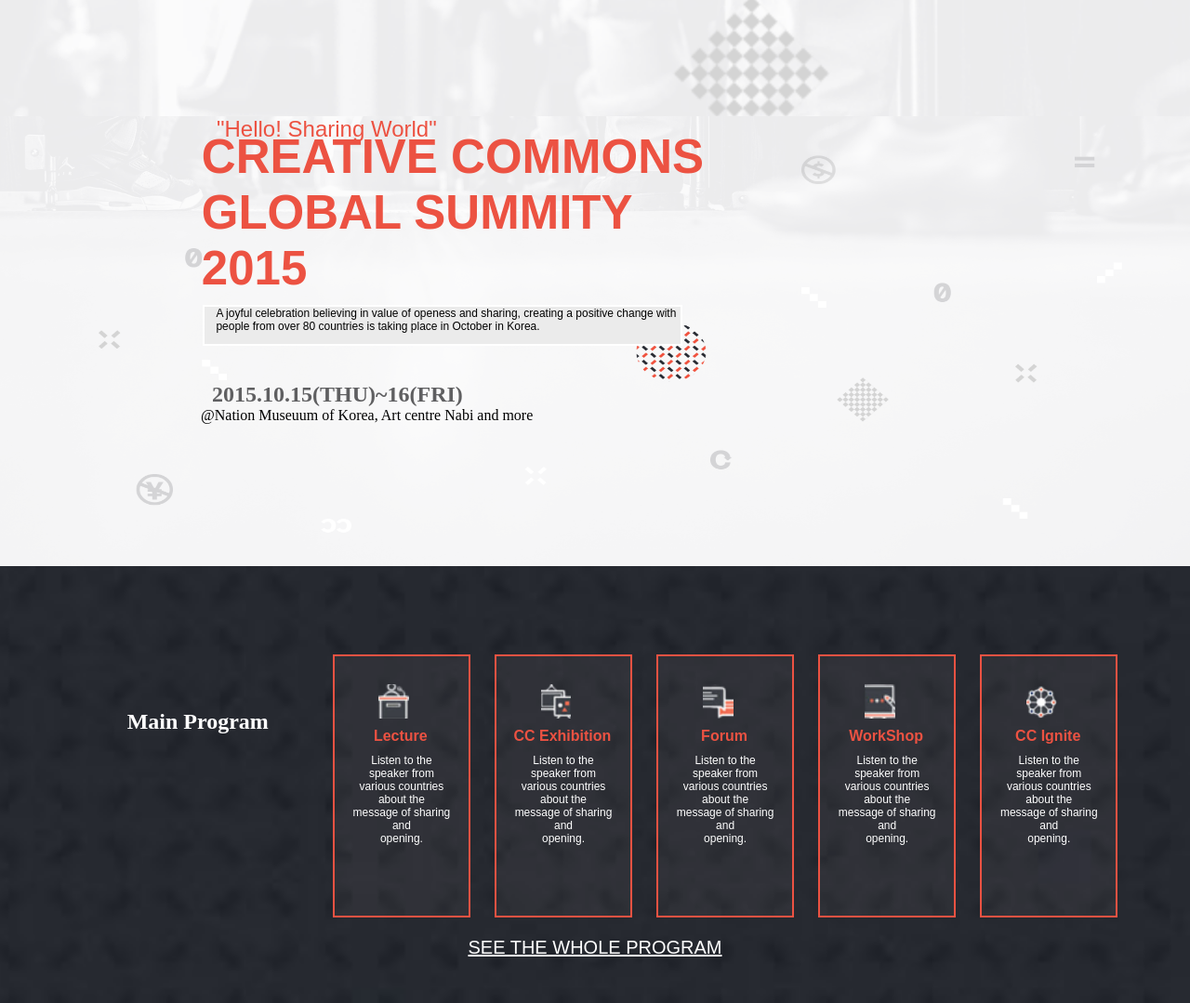
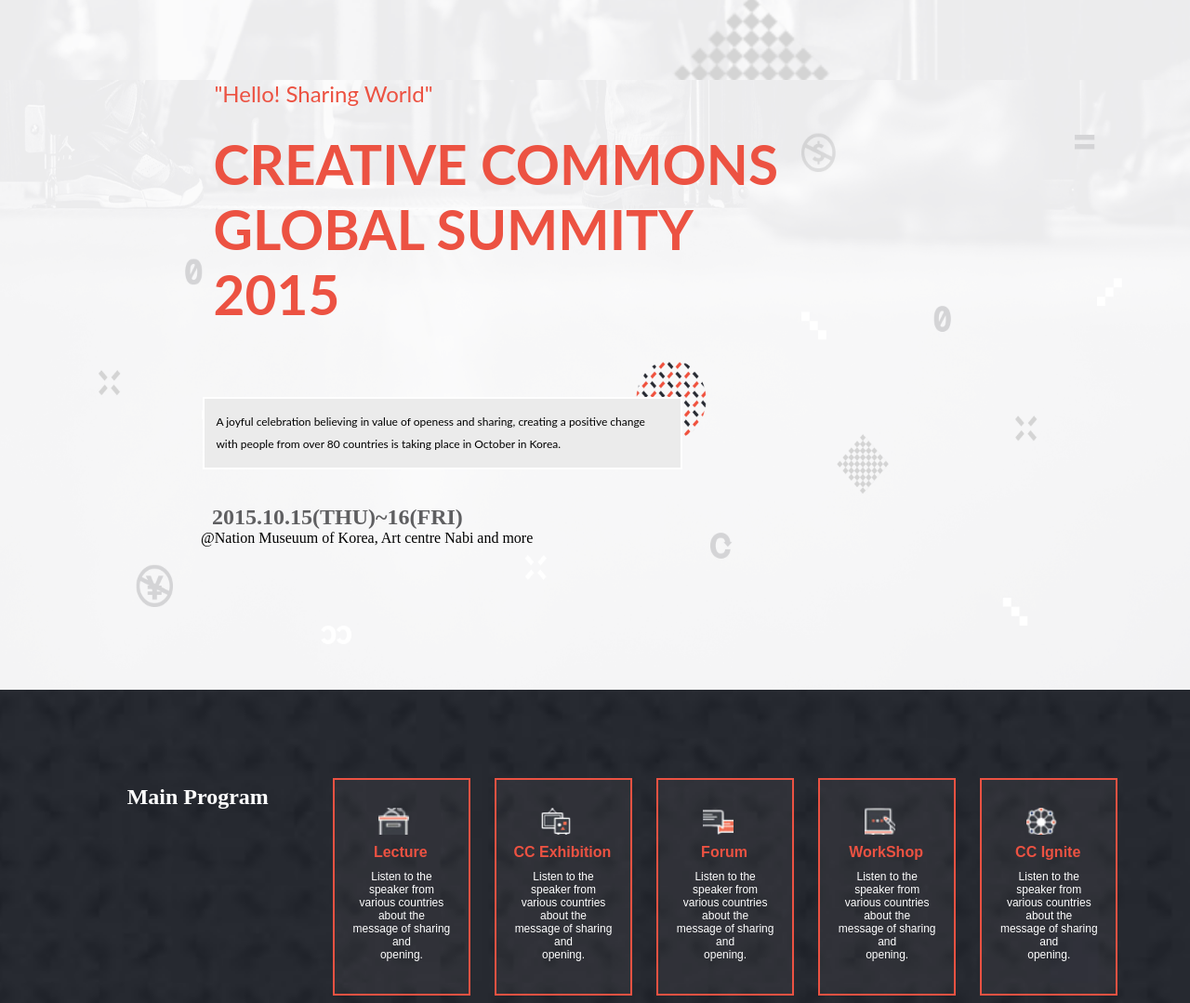
Before and after one commit to mumbereh/Capston-project, a website: page home.html in a window 1280 px wide. Shown: the part 94-1173 px from the top of the page at 93% size. Drawn offline with Linux system fonts and the light colour scheme; a web font is replaced by a local one.

Commit message:
work on th home page as required

```diff
--- a/home.css
+++ b/home.css
@@ -150,15 +150,15 @@
 }
 
 .slogan {
-  font-family: Cocogoose, sans-serif;
+  font-family:lato, sans-serif;
   color: #ec5242;
   font-size: 12px;
   margin-left: 38px;
-  margin-bottom: -10px;
+  margin-bottom: 14px;
 }
 
 .head-name {
-  font-family: Cocogoose, sans-serif;
+  font-family: lato, sans-serif;
   color: #ec5242;
   font-size: 18px;
   padding: 12px;
@@ -166,7 +166,7 @@
 }
 
 .head-para {
-  font-family: Cocogoose, sans-serif;
+  font-family: lato;
   display: flex;
   padding-bottom: 12px;
   border: 2px solid white;
@@ -351,31 +351,6 @@
   text-align: left;
 }
 
-.about-slogan {
-  margin-top: 17%;
-  color: #ec5242;
-  font-size: 24px;
-  text-align: center;
-  margin-bottom: -16px;
-}
-
-.about-name {
-  color: #ec5242;
-  font-size: 30px;
-  padding: 12px;
-  text-align: center;
-}
-
-.about-para {
-  display: flex;
-  padding-bottom: 12px;
-  border: 2px solid rgb(175, 172, 172);
-  width: 94%;
-  margin-left: 10px;
-  margin-top: -5px;
-  background-color: white;
-}
-
 .about-logo {
   padding: 1rem;
   padding-right: 19%;
@@ -387,14 +362,6 @@
   margin-top: 5%;
   margin-bottom: 5%;
   border: 2px solid rgb(173, 171, 171);
-}
-
-.about-past {
-  text-align: center;
-  padding: 12px;
-  font-size: 24px;
-  font-weight: bold;
-  color: rgb(95, 95, 97);
 }
 
 .last-para {
@@ -450,21 +417,12 @@
     background-image: url(images/main_desktop.png);
     background-repeat: no-repeat;
     background-size: 100% 100%;
+    background-position: 100% 100%;
+
   }
 
   .mobile-text {
     display: none;
-  }
-
-  .head-name {
-    display: flex;
-    font-size: 34px;
-    font-family: Cocogoose, sans-serif;
-    height: 90px;
-    color: #ec5242;
-    margin-left: 16%;
-    margin-top: 17%;
-    line-height: 60px;
   }
 
   .homo-page {
@@ -496,48 +454,45 @@
   .nav-btn a {
     color: #ec5242;
   }
-
-  .head-para {
-    padding-left: 1%;
-    width: 39%;
-    font-weight: 400;
-    font-size: 12px;
-    border: 2px solid #fff;
-    margin-top: 87px;
-    background-color: rgb(235, 235, 235);
-    margin-left: 17%;
-    font-family: Cocogoose, sans-serif;
-  }
-
   .slogan {
     color: #ec5242;
     font-size: 24px;
-    margin-left: 233px;
-    margin-bottom: -243px;
-    font-family: Cocogoose, sans-serif;
-    margin-top: 10%;
+    margin-left: 18%;
+    font-family: lato, sans-serif;
+    margin-top:7%;
+  }
+  .head-name {
+    color: #ec5242;
+    font-size: 30px;
+    margin-left: 17%;
+    font-size: 39px;
+
+  }
+.head-para {
+    padding: 1%;
+    width: 38%;
+    line-height: 24px;
+    font-size: 12px;
+    border: 2px solid #fff;
+    background-color: rgb(235, 235, 235);
+    margin-left: 17%;
+    margin-top: 5%;
+    font-family: lato, sans-serif;
   }
 
   .container {
     padding-top: 7%;
-    padding-bottom: 7%;
-    margin: 0 auto;
+    padding-bottom: 4%;
     display: flex;
     flex-wrap: wrap;
     justify-content: center;
-    max-width: 100%;
   }
 
   .card {
-    width: 15%;
-    height: 100%;
+    font-family: lato, sans-serif;
     border: 2px solid #ec5242;
-    display: flex;
     flex-direction: column;
     align-items: center;
-    justify-content: center;
-    text-align: center;
-    margin: 5px;
   }
 
   .flex > .card {
@@ -571,7 +526,12 @@
   .button-container {
     margin-top: 3%;
   }
-
+  .prog1 {
+    color: #fff;
+    text-align: center;
+    padding: 5%;
+    margin-top: -4%;
+  }
   .prog {
     margin-top: 5%;
     display: block;
--- a/home.html
+++ b/home.html
@@ -6,7 +6,7 @@
   <link rel="stylesheet" href="https://cdnjs.cloudflare.com/ajax/libs/font-awesome/4.7.0/css/font-awesome.min.css">
   <link rel="stylesheet" href="https://cdnjs.cloudflare.com/ajax/libs/font-awesome/4.7.0/css/font-awesome.min.css">
   <link href="https://fonts.googleapis.com/css2?family=Poppins:wght@400;500;600;700;800;900&display=swap" rel="stylesheet">
-  <link href="//db.onlinewebfonts.com/c/d14035f6b1afeabafbee4abb2ebf0fc6?family=COCOGOOSE" rel="stylesheet" type="text/css"/>
+  <link href="https://fonts.cdnfonts.com/css/lato-light" rel="stylesheet">
   <link rel="stylesheet" href="https://cdnjs.cloudflare.com/ajax/libs/font-awesome/5.15.3/css/all.min.css">
   <link rel="stylesheet" href="home.css">
 
```
Also changed, not shown: About.html (+1 -1 lines).
